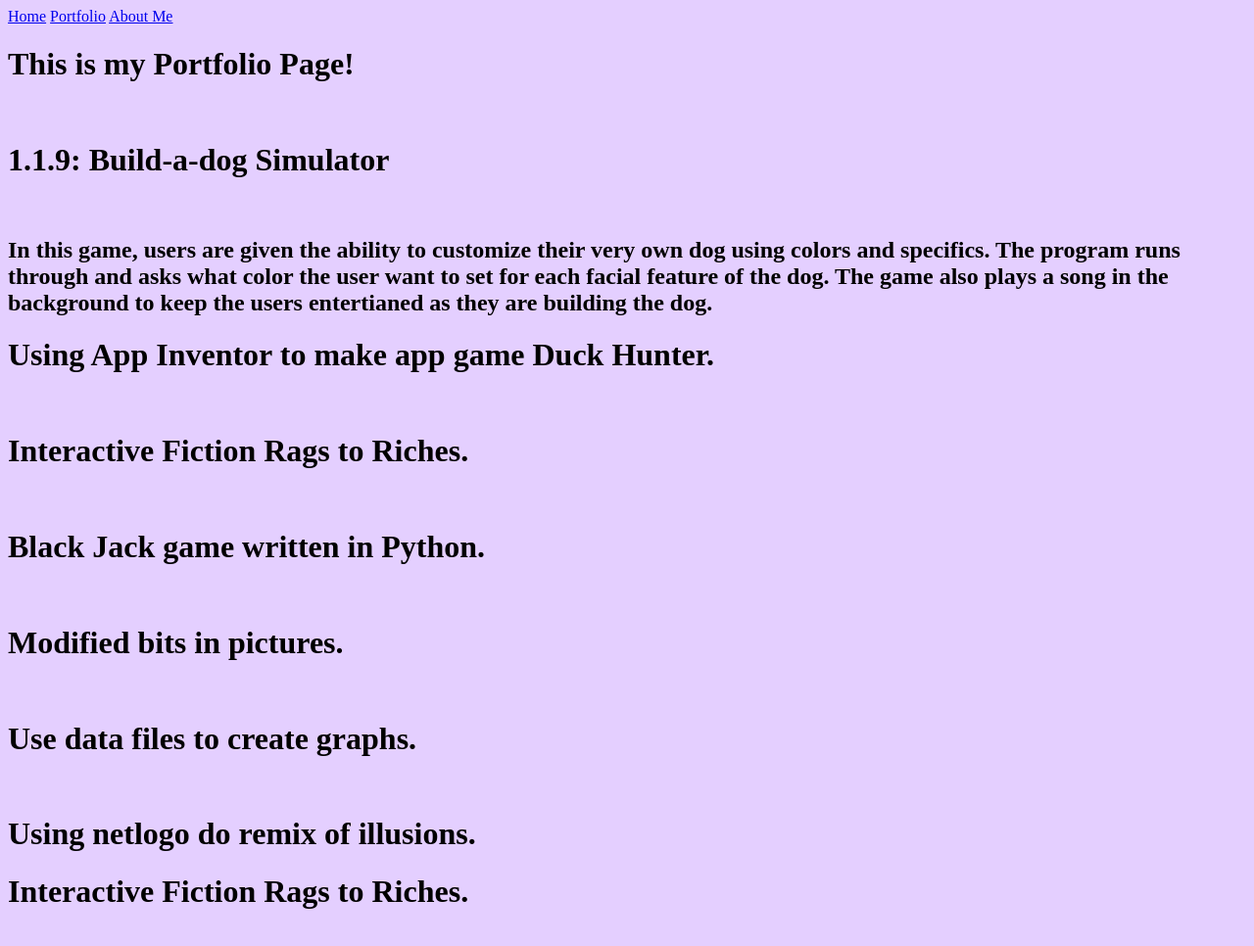
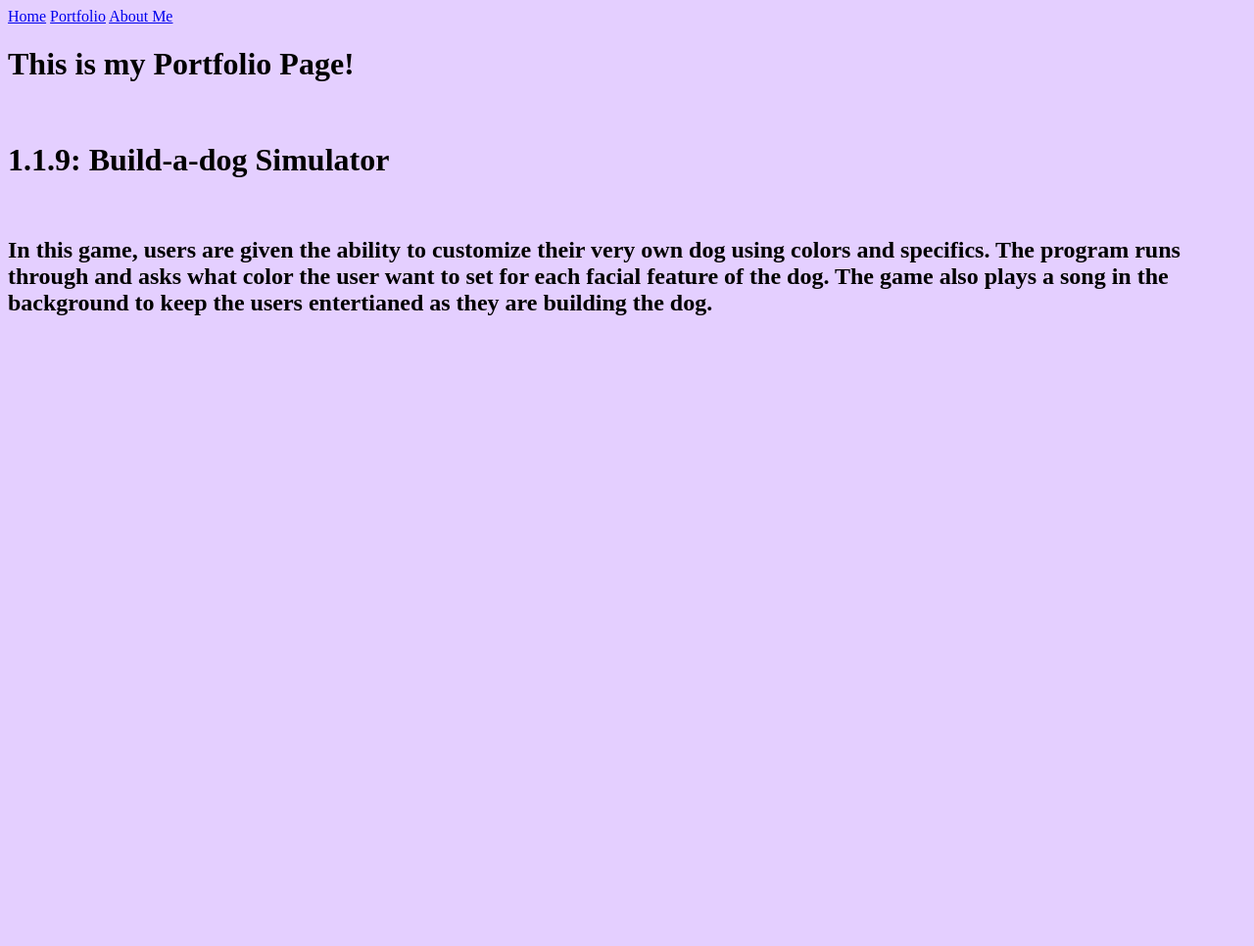
Before and after one commit to 1961503/csp2022, a plain HTML site: page portfolio.html in a window 1280 px wide. Shown: the whole page at 98% size. After the commit the page ends 800 px from the top, so only its background shows below. Drawn offline with Linux system fonts and the light colour scheme.

Commit message:
Update portfolio.html

```diff
--- a/portfolio.html
+++ b/portfolio.html
@@ -14,18 +14,6 @@
     <br>
     <h2>  In this game, users are given the ability to customize their very own dog using colors and specifics. The program runs through and asks what color the user want to set for each facial feature of the dog. The game also plays a song in the background to keep the users entertianed as they are building the dog.
     <br>
-    <h1>   Using App Inventor to make app game Duck Hunter.</h1>
-    <br>
-    <h1>   Interactive Fiction Rags to Riches.</h1>
-    <br>
-    <h1>   Black Jack game written in Python.</h1>
-    <br>
-    <h1>   Modified bits in pictures.</h1>
-    <br>
-    <h1>   Use data files to create graphs.</h1>
-    <br>
-    <h1>   Using netlogo do remix of illusions.</h1>
-    <h1>   Interactive Fiction Rags to Riches.</h1>
-    <br>
+
 	  </body>
 	</html>
```
